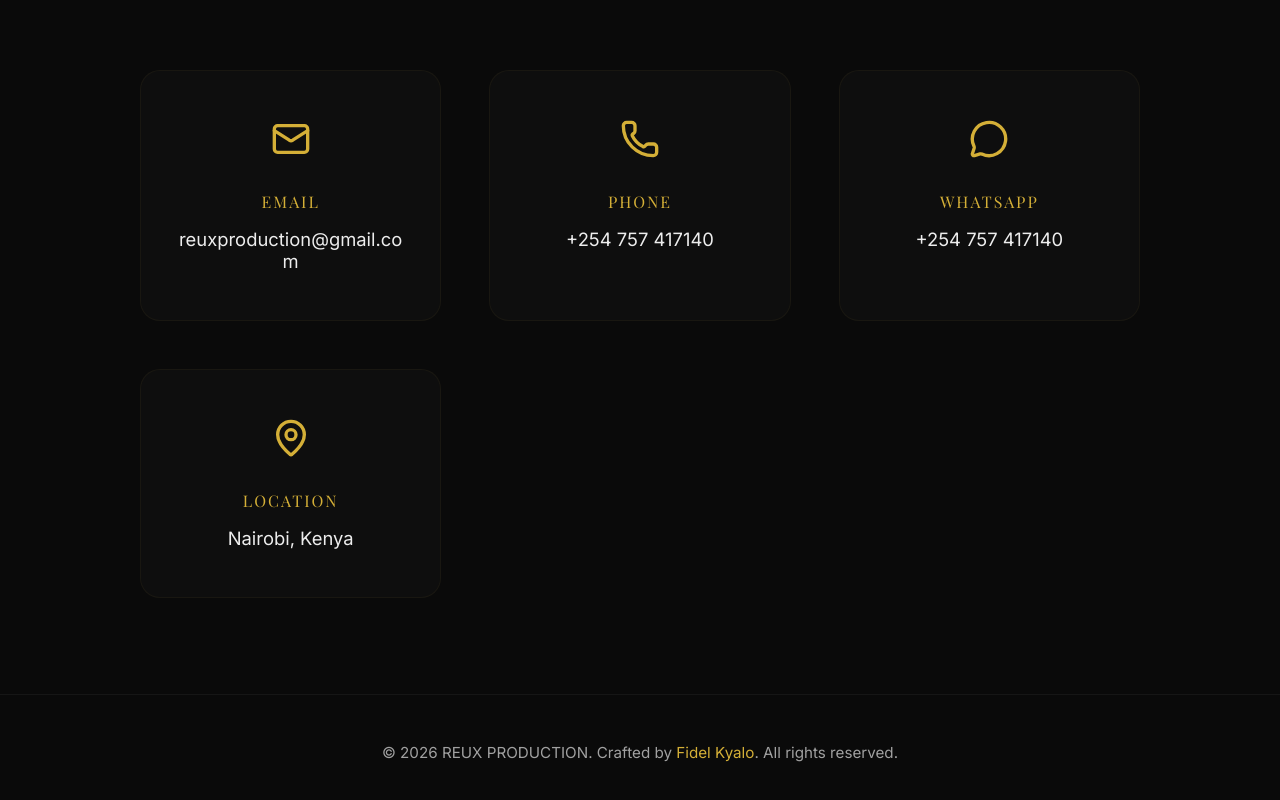
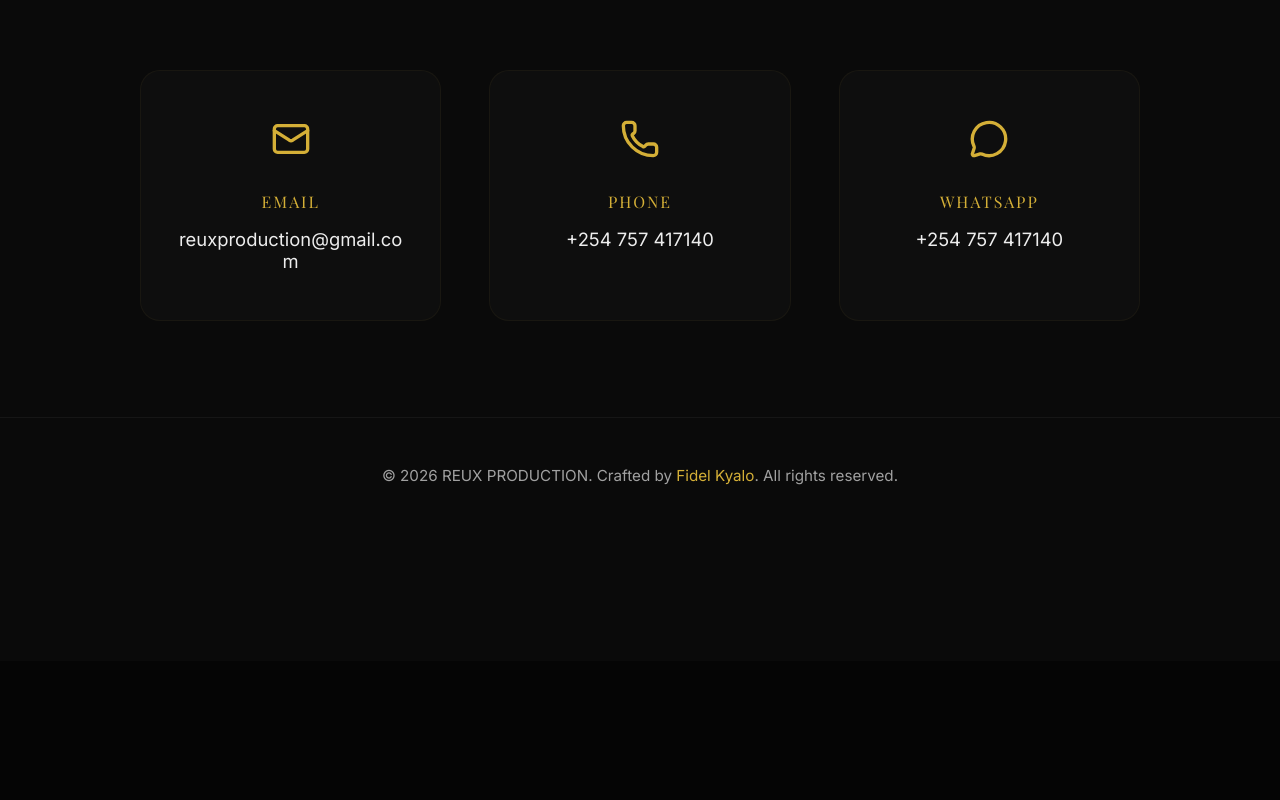
Before and after one commit to Fidelkyalo/Reux-Production, a React (Vite) app: page / in a window 1280 px wide. Shown: the part 3369-4169 px from the top of the page. After the commit the page ends 4030 px from the top, so only its background shows below. Built offline with nearby package versions, Linux system fonts and the light colour scheme; no server answers; the database is empty; a web font is replaced by a local one.

Commit message:
style: remove location from contact section

```diff
--- a/src/components/Contact.jsx
+++ b/src/components/Contact.jsx
@@ -1,6 +1,6 @@
 
 import React from 'react';
-import { Mail, Phone, MapPin, MessageCircle } from 'lucide-react';
+import { Mail, Phone, MessageCircle } from 'lucide-react';
 import './Contact.css';
 
 export default function Contact() {
@@ -37,14 +37,6 @@ export default function Contact() {
                                 <a href="https://wa.me/254757417140" target="_blank" rel="noopener noreferrer">+254 757 417140</a>
                             </div>
                         </div>
-
-                        <div className="info-item">
-                            <MapPin className="icon" />
-                            <div>
-                                <h4>Location</h4>
-                                <p>Nairobi, Kenya</p>
-                            </div>
-                        </div>
                     </div>
                 </div>
             </div>
```
